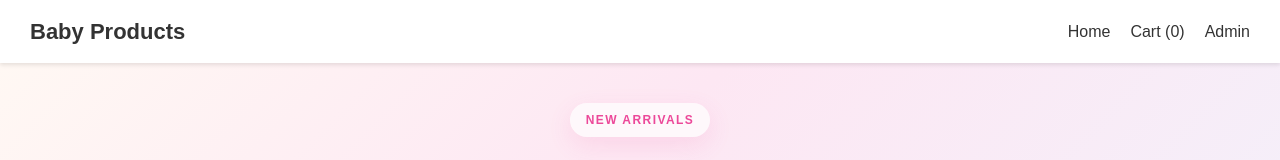
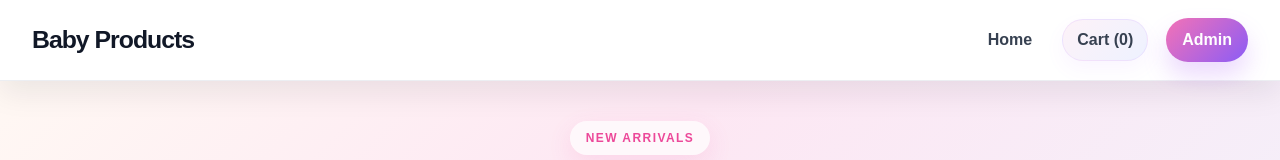
Before and after one commit to aanushee119-stack/baby-products, a Next.js app: page / in a window 1280 px wide. Shown: the top 160 px of the page. Built offline with nearby package versions, Linux system fonts and the light colour scheme; no server answers; the database is empty.

Commit message:
style navbar

```diff
--- a/app/components/Navbar.tsx
+++ b/app/components/Navbar.tsx
@@ -10,27 +10,85 @@ export default function Navbar() {
   const [menuOpen, setMenuOpen] = useState(false)
 
   return (
-    <nav style={{
-      display: 'flex',
-      justifyContent: 'space-between',
-      alignItems: 'center',
-      padding: '15px 30px',
-      backgroundColor: '#fff',
-      boxShadow: '0 2px 4px rgba(0,0,0,0.1)',
-      position: 'sticky',
-      top: 0,
-      zIndex: 100
-    }}>
-      <Link href="/" style={{ fontSize: '22px', fontWeight: 'bold', color: '#333', textDecoration: 'none' }}>
+    <nav
+      style={{
+        display: 'flex',
+        justifyContent: 'space-between',
+        alignItems: 'center',
+        padding: '18px 32px',
+        background: 'rgba(255,255,255,0.8)',
+        backdropFilter: 'blur(12px)',
+        WebkitBackdropFilter: 'blur(12px)',
+        boxShadow: '0 12px 30px rgba(15, 23, 42, 0.08)',
+        borderBottom: '1px solid rgba(148, 163, 184, 0.18)',
+        position: 'sticky',
+        top: 0,
+        zIndex: 100,
+      }}
+    >
+      <Link
+        href="/"
+        style={{
+          fontSize: '1.55rem',
+          fontWeight: 800,
+          color: '#111827',
+          textDecoration: 'none',
+          letterSpacing: '-0.04em',
+        }}
+      >
         Baby Products
       </Link>
 
-      <div style={{ display: 'flex', gap: '20px', alignItems: 'center',flexWrap: 'wrap' }}>
-        <Link href="/" style={{ textDecoration: 'none', color: '#333' }}>Home</Link>
-        <Link href="/cart" style={{ textDecoration: 'none', color: '#333' }}>
+      <div
+        style={{
+          display: 'flex',
+          gap: '18px',
+          alignItems: 'center',
+          flexWrap: 'wrap',
+        }}
+      >
+        <Link
+          href="/"
+          style={{
+            textDecoration: 'none',
+            color: '#374151',
+            fontWeight: 600,
+            padding: '8px 12px',
+            borderRadius: '999px',
+            transition: 'all 0.2s ease',
+          }}
+        >
+          Home
+        </Link>
+        <Link
+          href="/cart"
+          style={{
+            textDecoration: 'none',
+            color: '#374151',
+            fontWeight: 700,
+            padding: '8px 14px',
+            borderRadius: '999px',
+            background: 'linear-gradient(135deg, #fdf2f8 0%, #eef2ff 100%)',
+            border: '1px solid rgba(168, 85, 247, 0.1)',
+            boxShadow: '0 8px 20px rgba(168, 85, 247, 0.06)',
+          }}
+        >
           Cart ({itemCount})
         </Link>
-        <Link href="/admin/login" style={{ textDecoration: 'none', color: '#333' }}>Admin</Link>
+        <Link
+          href="/admin/login"
+          style={{
+            textDecoration: 'none',
+            color: '#fff',
+            fontWeight: 700,
+            padding: '10px 16px',
+            borderRadius: '999px',
+            background: 'linear-gradient(135deg, #f472b6 0%, #8b5cf6 100%)',
+            boxShadow: '0 14px 24px rgba(168, 85, 247, 0.22)',
+          }}
+        >
+          Admin
+        </Link>
       </div>
     </nav>
   )
```
